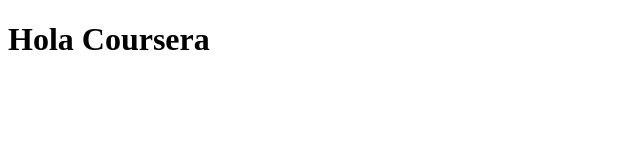
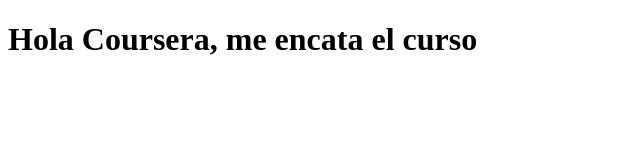
Before and after one commit to brunsan/curso_angular_coursera, a plain HTML site: page index.html in a window 1280 px wide. Shown: the whole page, without its empty margins (0-640 px from the left). Drawn offline with Linux system fonts and the light colour scheme.

Commit message:
Cambios echos

```diff
--- a/index.html
+++ b/index.html
@@ -6,6 +6,6 @@
     <title>Hola Coursera</title>
 </head>
 <body>
-    <h1>Hola Coursera</h1>
+    <h1>Hola Coursera, me encata el curso</h1>
 </body>
 </html>
```
